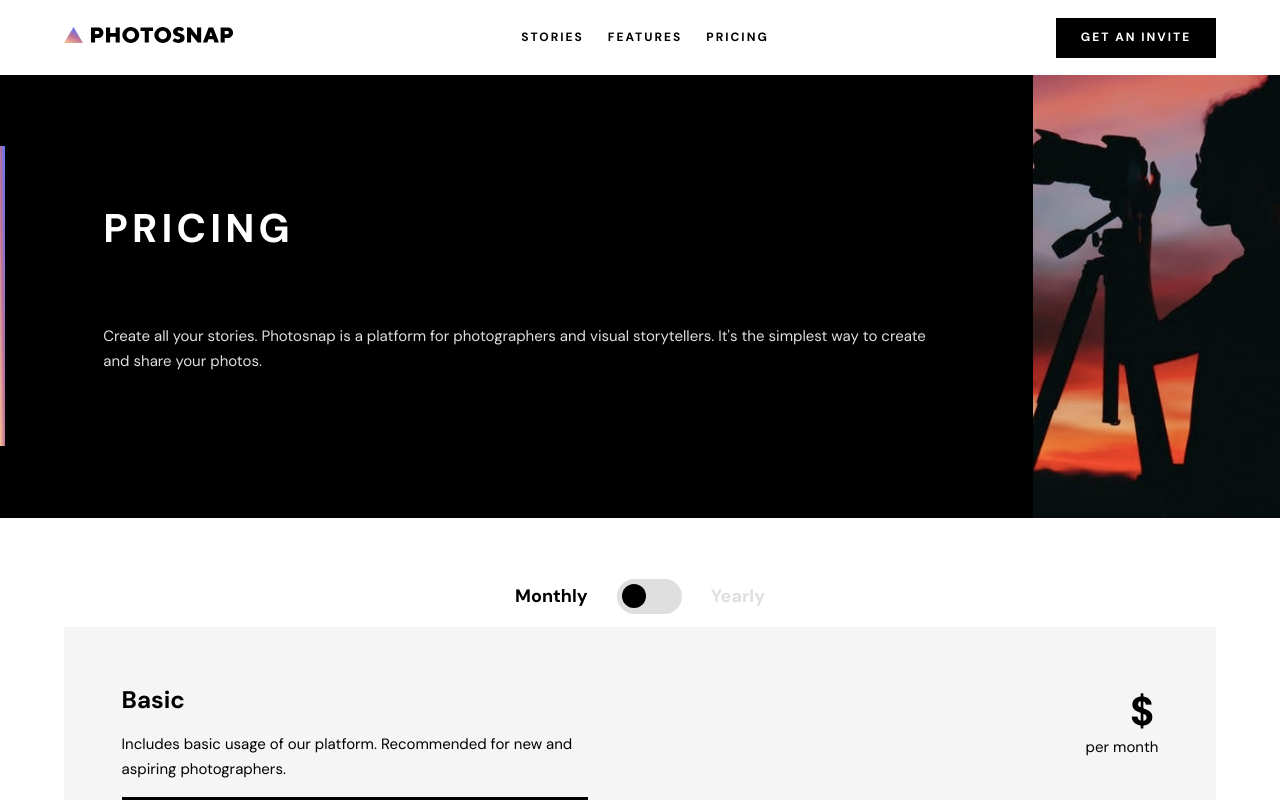
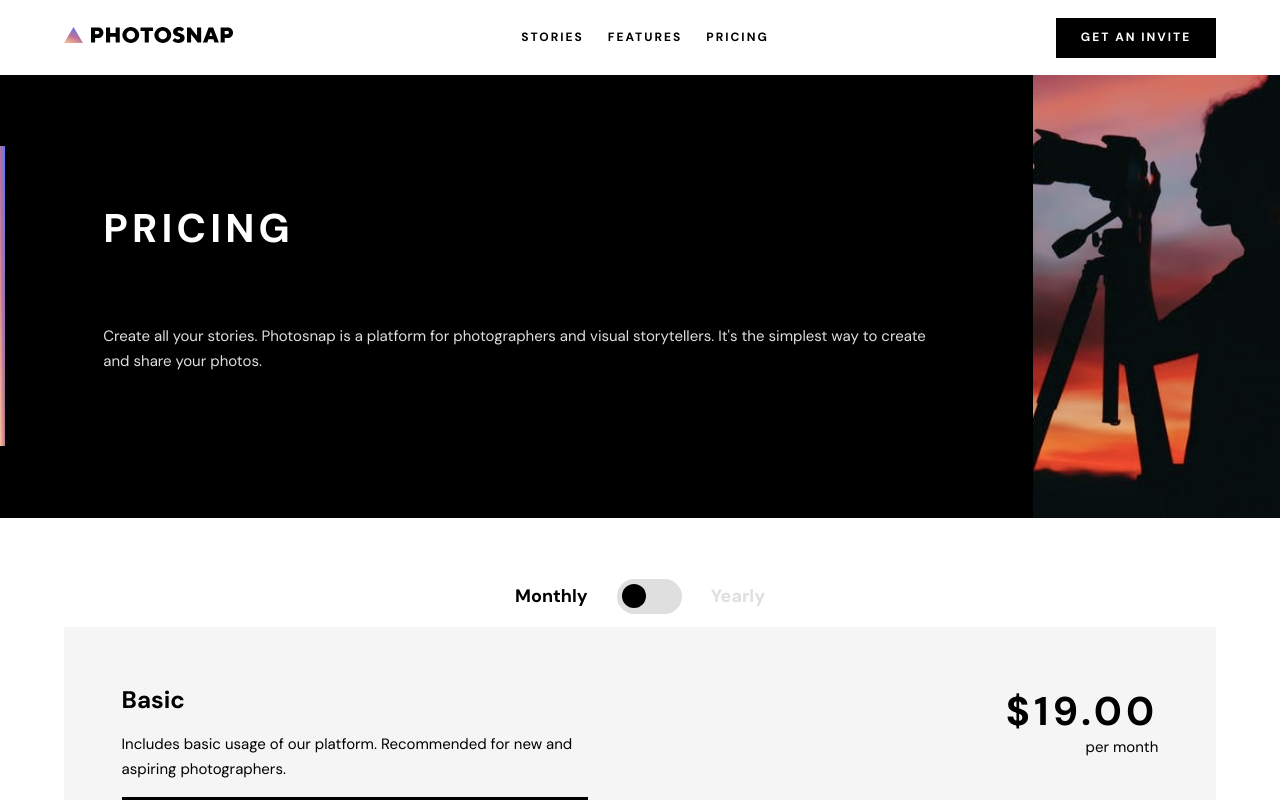
Before and after one commit to chungleee/photosnap, a Next.js app: page /pricing in a window 1280 px wide. Shown: the top 800 px of the page. Built offline with nearby package versions, Linux system fonts and the light colour scheme.

Commit message:
adjust pricing depending on monthly prop

```diff
--- a/components/PricingCard/PricingCard.js
+++ b/components/PricingCard/PricingCard.js
@@ -4,7 +4,7 @@ import Button from '../Buttons/Button';
 import Accent from '../Accent/Accent';
 import classes from './PricingCard.module.scss';
 
-const PricingCard = ({ data }) => {
+const PricingCard = ({ data, monthly }) => {
 	return (
 		<div className={classes.pricing__card}>
 			<Accent className={classes.accent} />
@@ -15,8 +15,8 @@ const PricingCard = ({ data }) => {
 						<p>{data.description}</p>
 					</div>
 					<div className={classes.pricing__card__details__right}>
-						<h1>${data.price}</h1>
-						<p>per month</p>
+						<h1>${monthly ? data.monthly : data.yearly}</h1>
+						<p>per {monthly ? 'month' : 'year'}</p>
 					</div>
 				</div>
 				<Button>pick plan</Button>
```
